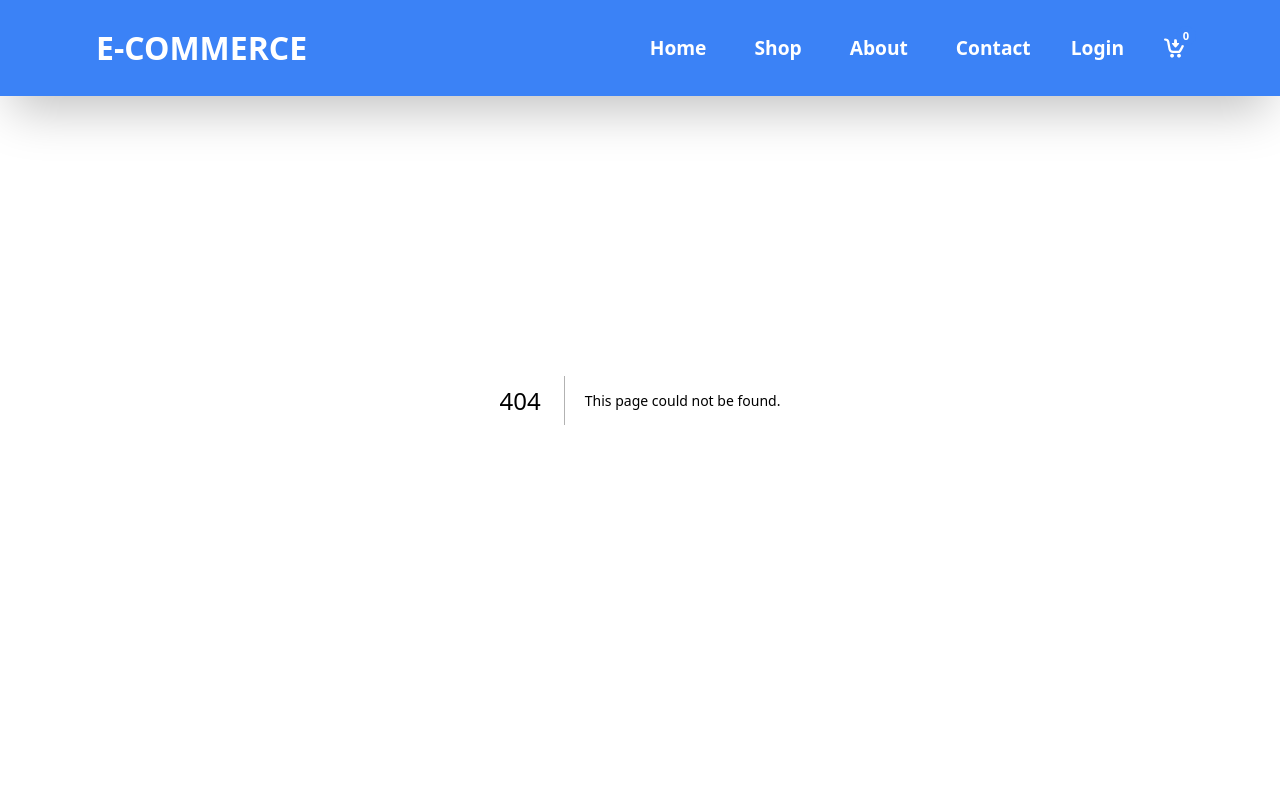
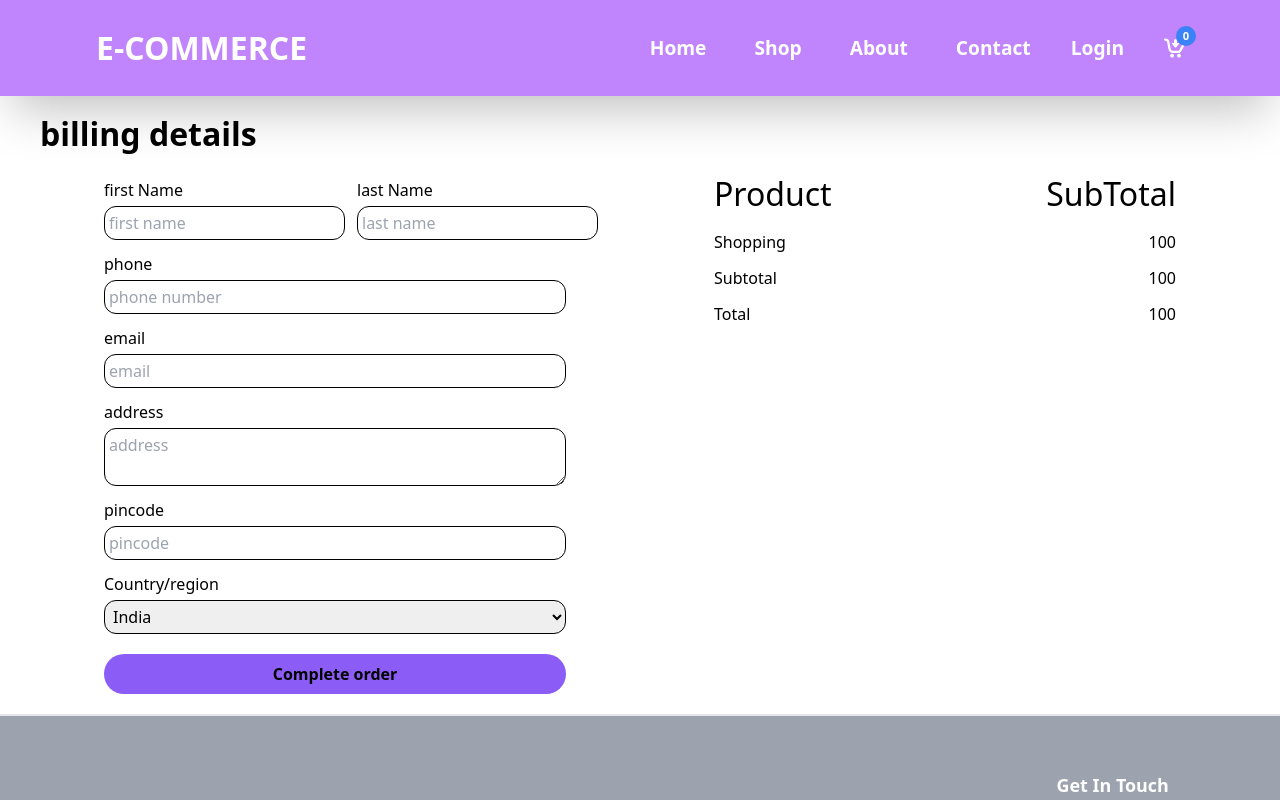
Before and after one commit to Sayooj-N86/e-commerce-next, a Next.js app: page /checkout in a window 1280 px wide. Before the commit this address had no page. Shown: the top 800 px of the page. Built offline with nearby package versions, Linux system fonts and the light colour scheme.

Commit message:
checkout1

```diff
--- a/src/app/_components/Kerosal.tsx
+++ b/src/app/_components/Kerosal.tsx
@@ -3,7 +3,7 @@ import image1 from '@public/image/home.jpg'
 import image3 from '@public/image/men2.jpg'
 import image2 from '@public/image/women3.jpg'
 import Image from 'next/image'
-import { useState } from 'react'
+import { useState,useEffect } from 'react'
 import cn from '../utils/tailwind'
 
 
@@ -52,8 +52,14 @@ const Kerosal = () => {
 
         else
             setIndex(index + 1)
+    }
+    useEffect(() => {
+        const interval = setInterval(() => {
+            handleNext()
+            }, 2000);
+            return () => clearInterval(interval);
+            }, [index]);
 
-    }
     return (
         <div className={cn('relative h-[12rem] md:h-[43rem] flex  items-center w-full',{'justify-center':index==1})}>
             <Image className='object-cover' src={gallery.at(index)!.image} alt="fb" fill />
--- a/src/app/_layout/Header.tsx
+++ b/src/app/_layout/Header.tsx
@@ -4,7 +4,7 @@ import Link from 'next/link'
 
 const Header = () => {
     return (
-        <div className='flex items-center justify-between  py-6 px-3 md:px-10 lg:px-16 xl:px-24  bg-blue-500 fixed z-[80] inset-x-0 shadow-2xl'>
+        <div className='flex items-center justify-between  py-6 px-3 md:px-10 lg:px-16 xl:px-24  bg-purple-400 fixed z-[80] inset-x-0 shadow-2xl'>
             <Link href='/'><div className='font-bold text-[1rem] md:text-[1.3rem] lg:text-[2rem]  text-white'>E-COMMERCE</div></Link>
             <div className='flex items-center gap-8 md:gap-10 lg:text-[1.2rem]  text-white font-semibold'>
                 <div className='hidden  md:flex gap-12'>
@@ -15,7 +15,7 @@ const Header = () => {
                 </div>
                 <Link href='/login' className='text-[0.8rem] md:text-[1rem] lg:text-[1.2rem]'>Login</Link>
                 <div className='relative h-6 w-[0.8rem] md:h-11 md:w-5'>
-                    <Image src="/svg/addcart.svg" alt="addcart" fill className='' />
+                    <Link href='/cart'><Image src="/svg/addcart.svg" alt="addcart" fill className='' /></Link>
                     <div className='absolute bg-blue-500 rounded-full size-[0.6rem] md:size-4 lg:size-5 flex justify-center items-center left-[0.54rem] md:left-3 text-white'><p className='text-[0.3rem] md:text-[0.5rem] lg:text-[0.7rem]'>0</p>
                     </div>
                 </div>
--- a/src/app/cart/page.tsx
+++ b/src/app/cart/page.tsx
@@ -1,4 +1,5 @@
 import Image from "next/image";
+import Link from "next/link";
 import React from "react";
 
 const page = () => {
@@ -7,7 +8,7 @@ const page = () => {
       <div className="grid grid-cols-6 px-10 gap-5">
         <div className="col-span-4">
           <table className="w-full border-separate border-spacing-y-4 ">
-            <thead className="bg-slate-50">
+            <thead className="bg-slate-100">
               <tr className="text-center">
                 <td></td>
                 <td className="py-4">Product</td>
@@ -24,18 +25,18 @@ const page = () => {
                 </td>
                 <td>shirt</td>
                 <td>$100</td>
-                <td>2</td>
+                <td><button>+</button> 2 <button>-</button></td>
                 <td>$200</td>
                 <td><button className="text-blue-400">remove</button></td>
               </tr>
             </tbody>
           </table>
         </div>
-        <div className="col-span-2 bg-gray-50 rounded-2xl p-5 px-10 ">
+        <div className="col-span-2 bg-gray-100 rounded-2xl p-5 px-10 ">
           <div className="text-center text-[1.8rem] font-bold pb-8">Cart total</div>
           <div className="pb-5 ">Shopping</div>
           <div className="pb-3">Total</div>
-          <div className="text-center pb-3"><button className="border-2 px-8 py-4 rounded-xl">Check out</button></div>
+          <div className="text-center pb-3"><Link href='/checkout'><button className="border-2 px-8 py-4 rounded-xl">Check out</button></Link></div>
         </div>
       </div>
     </div>
--- /dev/null
+++ b/src/app/checkout/page.tsx
@@ -0,0 +1,100 @@
+"use client";
+import React from "react";
+import { useForm } from "react-hook-form";
+import { z } from "zod";
+import { zodResolver } from "@hookform/resolvers/zod";
+
+const checkout = z.object(
+    {
+        name: z.string().min(3, { message: "Name is required" }),
+    }
+)
+
+type tcheckout = z.infer<typeof checkout>
+const page = () => {
+const {register,handleSubmit,reset,formState:{errors,isSubmitting,isSubmitSuccessful},}=useForm<tcheckout>(
+    {
+        resolver: zodResolver(checkout)
+        }
+)
+const onSubmit = async (data: tcheckout) =>{
+    console.log("submit",data);
+    reset();
+}
+  return (
+    <div className="pt-[6.9rem] px-10 ">
+      <div className="text-[2rem] font-semibold">billing details</div>
+      <div className="grid grid-cols-2 gap-5">
+        <div className="px-16 py-5">
+          <form  onSubmit={handleSubmit(onSubmit)}
+           className="">
+            <div className="flex flex-row gap-3 ">
+              <div className="flex flex-col w-full">
+                <h3 className="pb-1">first Name</h3>
+                <input className="border border-solid border-black p-1 rounded-xl" type="text"
+                {...register("name", { required: true })}
+                placeholder="first name" />
+                {errors.name && (
+          <p className="text-red-500 text-[0.8rem]">{errors.name.message}</p>
+        )}
+              </div>
+              <div className="flex flex-col w-full">
+               <h3 className="pb-1"> last Name</h3>
+                <input className="border border-solid border-black p-1 rounded-xl" type="text"
+                {...register('name',{required:true})}
+                placeholder="last name" />
+                {errors.name && (<p className="text-red-500 text-[0.8rem]">{errors.name.message}</p>)}
+              </div>
+            </div>
+            <div className="flex flex-col pt-3">
+              <h3 className="pb-1">phone</h3>
+              <input className="border border-solid border-black p-1 rounded-xl" type="text" placeholder="phone number" />
+            </div>
+            <div className="flex flex-col pt-3">
+             <h3 className="pb-1"> email</h3>
+              <input className="border border-solid border-black p-1 rounded-xl" type="email" placeholder="email" />
+            </div>
+            <div className="flex flex-col pt-3">
+            <h3 className="pb-1">  address</h3>
+              <textarea className="border border-solid border-black p-1 rounded-xl" placeholder="address" />
+            </div>
+            <div className="flex flex-col pt-3">
+             <h3 className="pb-1"> pincode</h3>
+              <input className="border border-solid border-black p-1 rounded-xl" type="text" placeholder="pincode" />
+            </div>
+            <div className="flex flex-col pt-3 pb-5">
+              <h3 className="pb-1">Country/region</h3>
+              <select className="border border-solid border-black p-1 rounded-xl">
+                <option>India</option>
+                <option>USA</option>
+                <option>India</option>
+                <option>India</option>
+              </select>
+            </div>
+            <button className="text-center font-semibold bg-violet-500 hover:bg-yellow-300 hover:text-white w-full rounded-3xl p-2">
+              Complete order
+            </button>
+          </form>
+        </div>
+        <div>
+          <div className="flex flex-row justify-between px-16">
+            <div className="flex flex-col pt-3 gap-3">
+                <div className="text-[2rem]">Product</div>
+                <div className="">Shopping</div>
+                <div className="">Subtotal</div>
+                <div className="">Total</div>
+            </div>
+            <div className="flex flex-col pt-3 gap-3 items-end">
+                <div className="text-[2rem]">SubTotal</div>
+                <div className="">100</div>
+                <div className="">100</div>
+                <div className="">100</div>
+            </div>
+          </div>
+        </div>
+      </div>
+    </div>
+  );
+};
+
+export default page;
```
